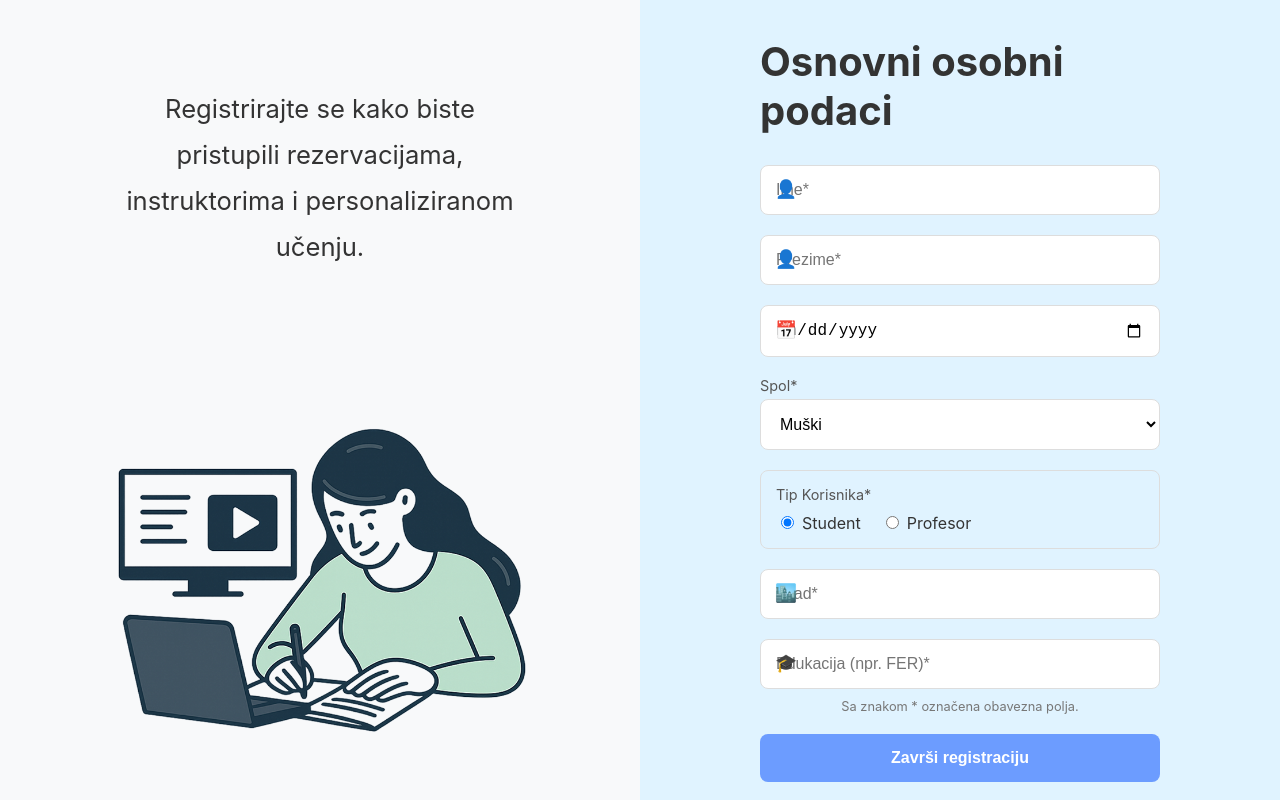
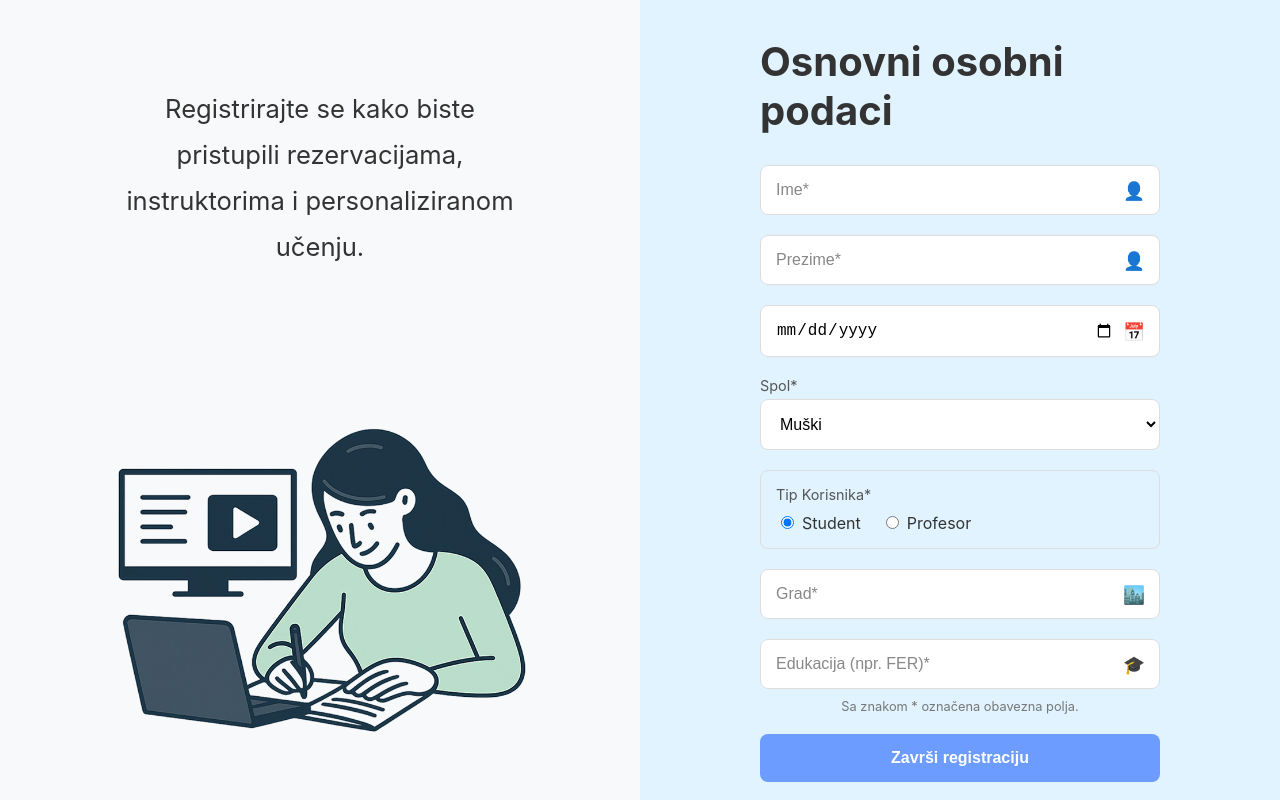
Before and after one commit to Jakov207/Progi-Projekt-Tim-3, a React (Vite) app in the folder app/client/: page /finish-register in a window 1280 px wide. Built offline with nearby package versions, Linux system fonts and the light colour scheme; no server answers.

Commit message:
Dodani CSS stilovi za desnu ikonu u Input komponenti

```diff
--- a/app/client/src/components/Input.module.css
+++ b/app/client/src/components/Input.module.css
@@ -5,27 +5,78 @@
     margin-bottom: 20px;
 }
 
+/* Left icon styling */
 .inputIcon {
     position: absolute;
-    left: 15px;
+    right: 15px;
     top: 50%;
-    transform: translateY(-55%);
-    color: #888;
+    transform: translateY(-50%);
+    color: #4a90a4;
     font-size: 1.1rem;
-    z-index: 2; /* Da je ikona iznad inputa */
+    z-index: 2;
+    display: flex;
+    align-items: center;
+    justify-content: center;
+    pointer-events: none;
 }
 
-/* Osnovni stil za input */
+/* Right icon button (for password toggle) */
+.rightIconButton {
+    position: absolute;
+    right: 15px;
+    top: 50%;
+    transform: translateY(-50%);
+    background: none;
+    border: none;
+    padding: 0;
+    cursor: pointer;
+    color: #4a90a4;
+    display: flex;
+    align-items: center;
+    justify-content: center;
+    z-index: 2;
+}
+
+.rightIconButton:hover {
+    color: #357a8a;
+}
+
+.rightIconButton:focus {
+    outline: none;
+}
+
+/* Base input styling */
 .inputGroup input {
     width: 100%;
-    padding: 15px 15px 15px 15px; /* Bez lijevog paddinga po defaultu */
+    padding: 15px;
     border: 1px solid #ddd;
     border-radius: 8px;
     font-size: 1rem;
     box-sizing: border-box;
+    background-color: #ffffff;
+    transition: border-color 0.2s ease;
 }
 
-/* Dodatna klasa koja se doda ako ikona postoji */
-.inputGroup input.withIcon {
-    padding-left: 45px; /* Dodaj mjesta za ikonu */
+.inputGroup input:focus {
+    outline: none;
+    border-color: #4a90a4;
 }
+
+.inputGroup input::placeholder {
+    color: #888;
+}
+
+/* Padding adjustment when left icon is present */
+.inputGroup input.withLeftIcon {
+    padding-right: 45px;
+}
+
+/* Padding adjustment when right icon is present */
+.inputGroup input.withRightIcon {
+    padding-right: 45px;
+}
+
+/* When both icons are present */
+.inputGroup input.withLeftIcon.withRightIcon {
+    padding-right: 45px;
+}
```
